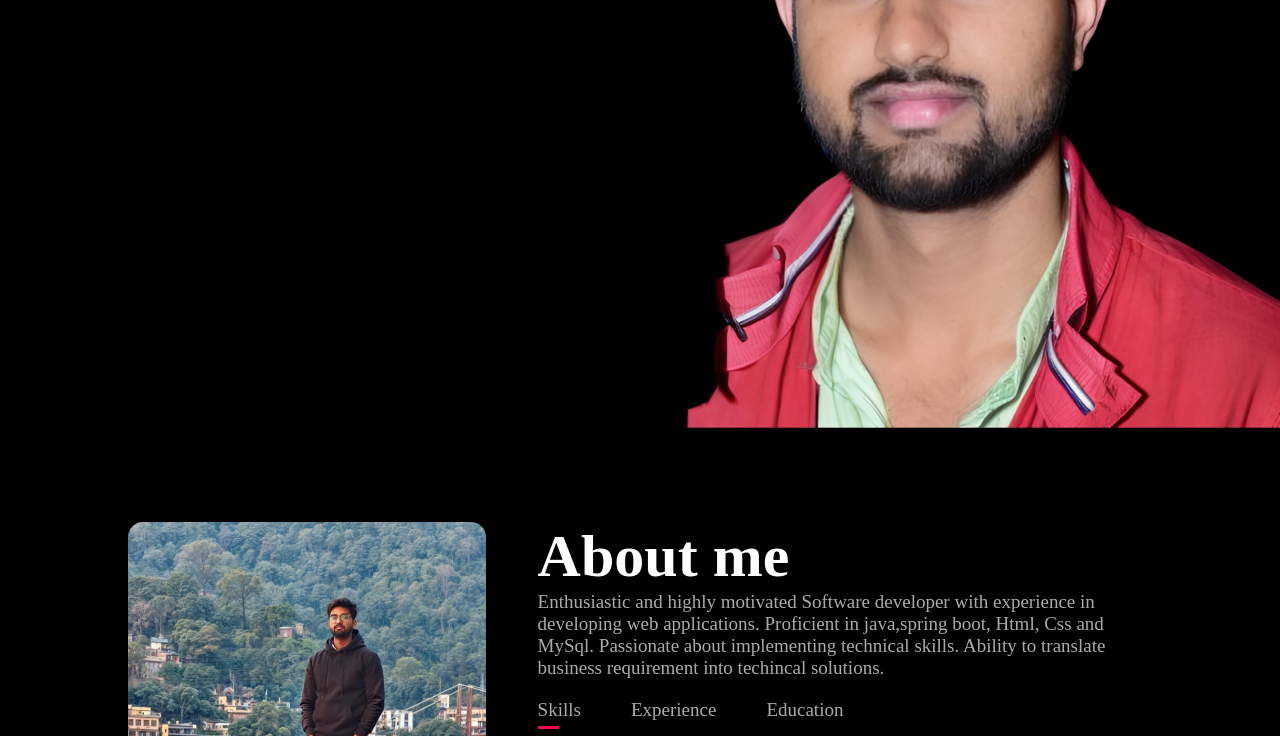
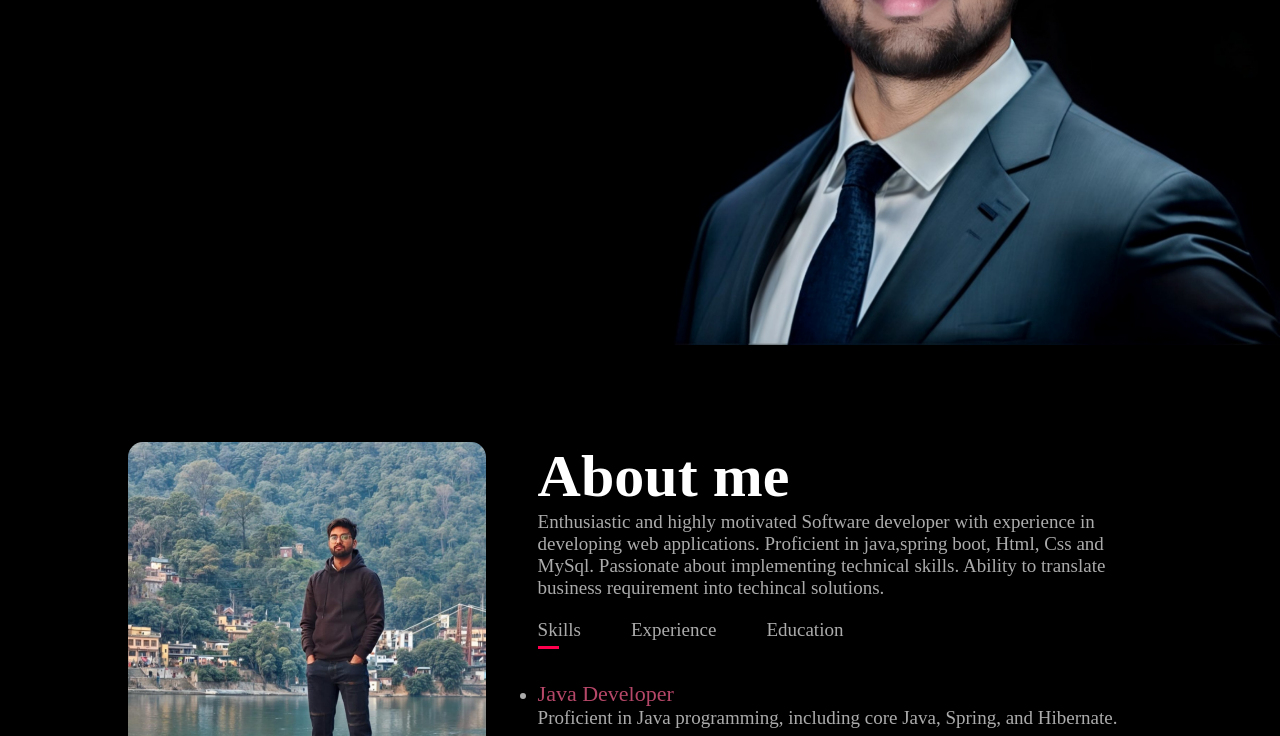
Before and after one commit to adityadav820/myportfolio, a plain HTML site: page index.html in a window 1280 px wide. Shown: the part 439-1175 px from the top of the page. Drawn offline with Linux system fonts and the light colour scheme.

```diff
--- a/style.css
+++ b/style.css
@@ -14,12 +14,15 @@
 }
 #header{
     width: 100%;
-    height: 110vh;
-    background-image: url(adit\ background.jpeg);
-    background-size: 100%;
-    /* background-size: 80%; */
+    height: 100vh;
+
+    background-image: url(bg4.jpg);
+    background-size: 90%;
+    /* background-position-x: right; */
+    background-repeat: no-repeat;
+
     /* background-size: ; */
-    background-position: center;
+    background-position: right;
 }
 .container{
     padding: 1px 10%;
@@ -68,27 +71,6 @@
 .header-text h1 span{
     color: #ff004f;
 }
-/* .typing {
-    display: inline;
-    white-space: nowrap;
-    border-right: 0.1em solid;
-    animation: typing 2s steps(10, end), blink-caret 0.1s step-end infinite;
-} */
-/* .header-text h1,h2{
-    animation: fadeIn 1s forwards;
-    background-color: yellowgreen;
-}
-.header-text h1{
-    animation-delay: 0s;
-}
-.header-text h2{
-    animation-delay: 1s;
-}
-@keyframes fadeIn {
-    to {
-        opacity: 1;
-    }
-} */
 /* ------------about--------- */
 #about{
     padding: 80px 0;
```
Also changed, not shown: background 2.jpg (added), bg 3.jpg (added), bg4.jpg (added), 1 other file.
